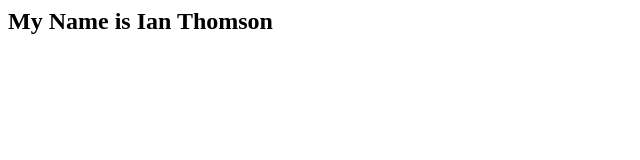
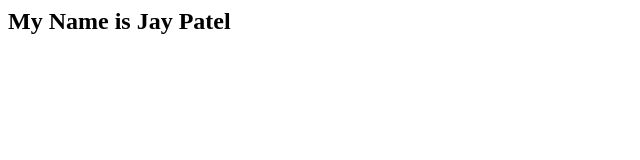
Before and after one commit to JayshaileshkumarPatel/WebApp-JP, a plain HTML site: page index.html in a window 1280 px wide. Shown: the full height of the page, 0-640 px from the left. Drawn offline with Linux system fonts and the light colour scheme.

Commit message:
Update index.html

```diff
--- a/index.html
+++ b/index.html
@@ -3,6 +3,6 @@
 <title> I am a HTML Application </title>
 </head>
 <body>
-<h2> My Name is Ian Thomson </h2>
+<h2> My Name is Jay Patel </h2>
 </body>
 </html>
```
